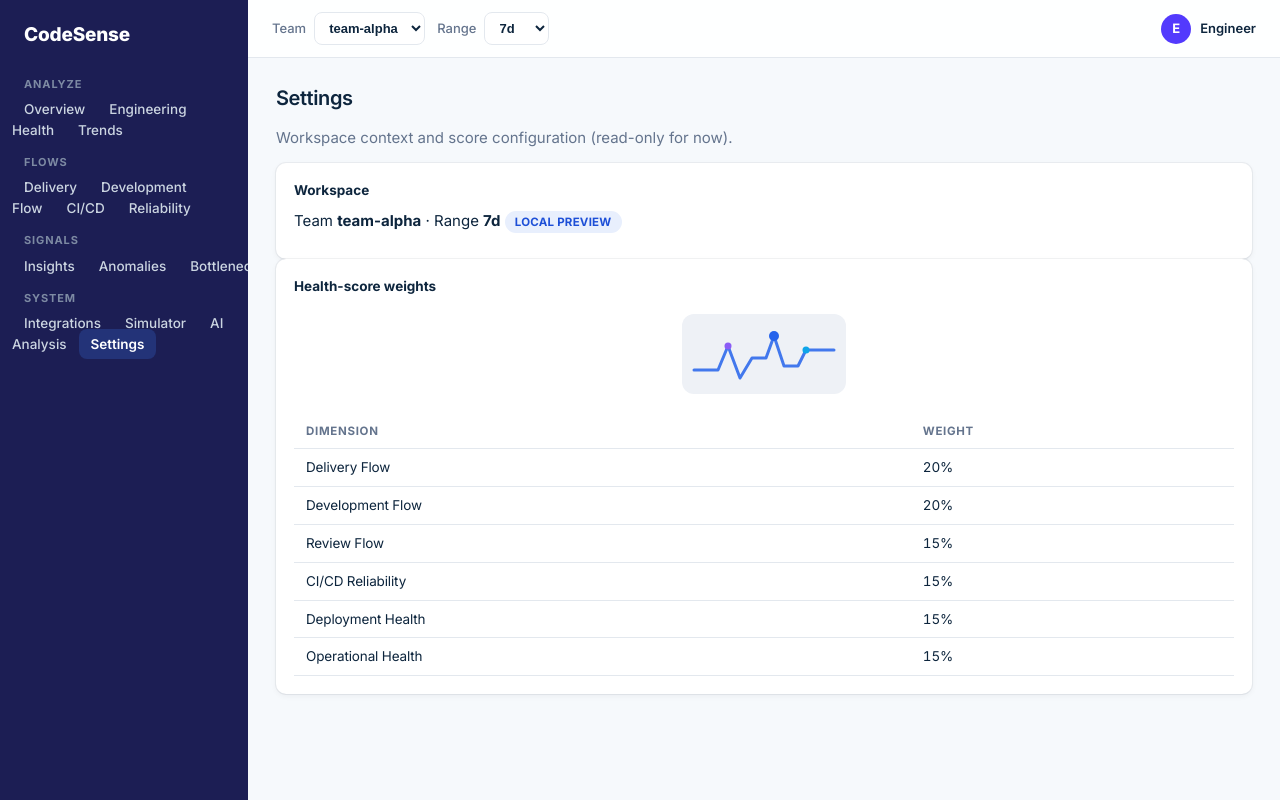
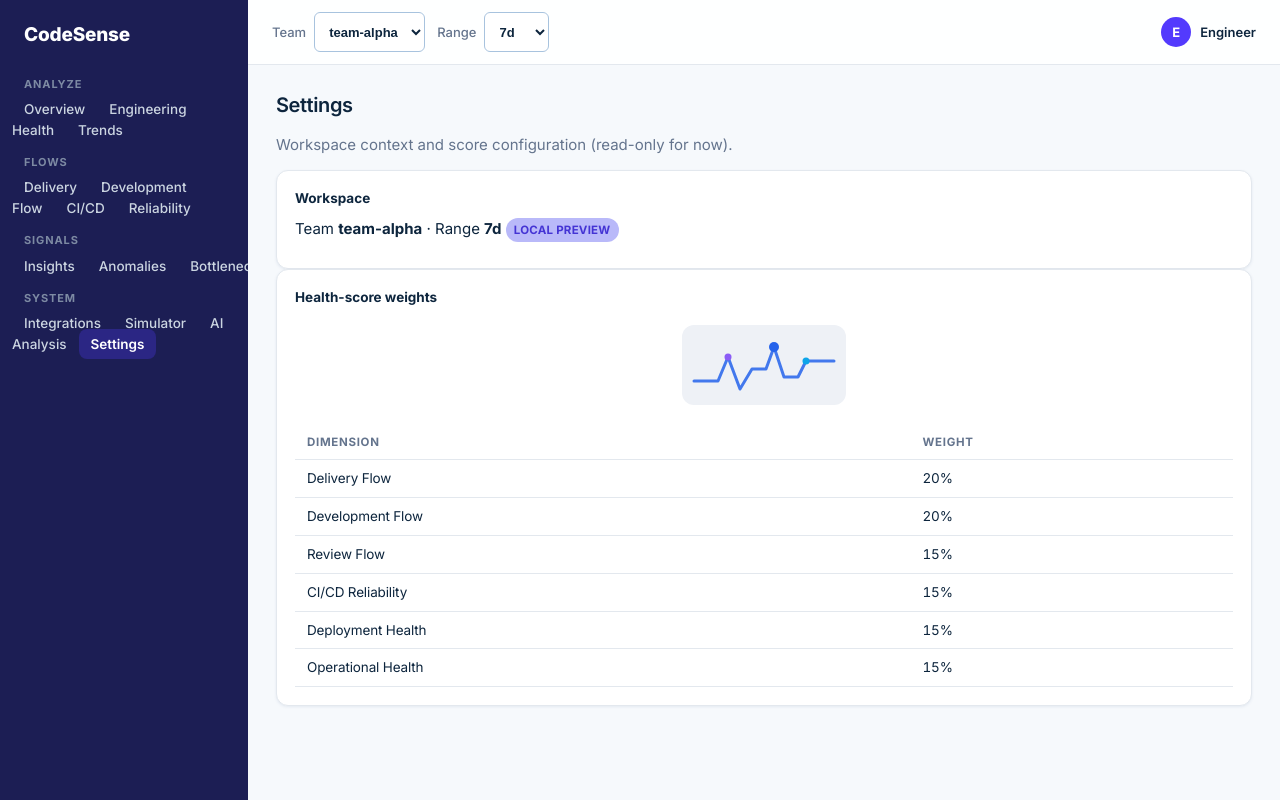
Before and after one commit to Manojkumarw13/codesense, a React (Vite) app in the folder frontend/: page /settings in a window 1280 px wide. Built offline with nearby package versions, Linux system fonts and the light colour scheme.

Commit message:
style(frontend): Stripe phase 2 component system

```diff
--- a/frontend/src/components/charts/ScoreCharts.tsx
+++ b/frontend/src/components/charts/ScoreCharts.tsx
@@ -16,12 +16,12 @@ import {
 import { useReducedMotion } from '../../hooks/useReducedMotion';
 import { dimensionLabel } from '../../types';
 
-const ACCENT = '#2563eb';
-const GRID = '#e6e8ee';
-const TICK = '#64748b';
+const ACCENT = '#533afd';
+const GRID = '#e3e8ee';
+const TICK = '#64748d';
 
 const TOOLTIP_STYLE = {
-  backgroundColor: '#0f172a',
+  backgroundColor: '#0d253d',
   border: 'none',
   borderRadius: 8,
   color: '#e2e8f0',
@@ -78,7 +78,7 @@ export function MiniSpark({ data, height = 64 }: { data: number[]; height?: numb
   );
 }
 
-const DIM_COLORS = ['#2563eb', '#0ea5e9', '#8b5cf6', '#f59e0b', '#ef4444', '#10b981'];
+const DIM_COLORS = ['#533afd', '#665efd', '#0ea5e9', '#ea2261', '#f59e0b', '#10b981'];
 
 export function DimensionBarsChart({ dims }: { dims: Record<string, number> }) {
   const anim = useAnim();
--- a/frontend/src/styles.css
+++ b/frontend/src/styles.css
@@ -18,7 +18,7 @@ body {
 }
 
 /* Tabular numerals wherever numbers compare (Stripe body-tabular). */
-.tnum, .score-hero, .table th, .table td, .dim-value, .rechart {
+.tnum, .score-hero, .table th, .table td, .rechart {
   font-feature-settings: "tnum";
   letter-spacing: -0.01em;
 }
@@ -82,7 +82,7 @@ h2 {
 }
 .nav-link:hover { background: rgba(255, 255, 255, 0.07); color: #fff; }
 .nav-link:active { transform: scale(0.98); }
-.nav-link.active { background: rgba(59, 130, 246, 0.22); color: #fff; font-weight: 600; }
+.nav-link.active { background: rgba(83, 58, 253, 0.28); color: #fff; font-weight: 600; }
 
 .main-col { flex: 1; display: flex; flex-direction: column; min-width: 0; }
 
@@ -110,15 +110,17 @@ h2 {
 }
 .selector select {
   padding: 7px 10px;
-  border-radius: 8px;
-  border: 1px solid var(--line);
+  min-height: 40px;
+  border-radius: var(--radius-sm);
+  border: 1px solid var(--line-input);
   background: var(--panel);
   color: var(--ink);
   font-size: 13px;
   font-weight: 550;
   transition: border-color var(--fast) var(--ease-out), box-shadow var(--fast) var(--ease-out);
 }
-.selector select:hover { border-color: #c9d2e0; }
+.selector select:hover { border-color: var(--accent-soft); }
+.selector select:focus-visible { border-color: var(--accent); }
 
 .user-menu { display: flex; align-items: center; gap: 9px; }
 .avatar {
@@ -152,22 +154,17 @@ h2 {
   margin: 16px 0;
 }
 
-/* Layered shadow depth (Jakub §3), hover darkens — transform untouched. */
+/* Hairline edge + Level-1 lift (Stripe card-feature-light). */
 .card {
   background: var(--panel);
-  border-radius: var(--radius);
+  border: 1px solid var(--line);
+  border-radius: var(--radius-lg);
   padding: 18px;
-  box-shadow:
-    0px 0px 0px 1px rgba(15, 23, 42, 0.05),
-    0px 1px 2px -1px rgba(15, 23, 42, 0.07),
-    0px 2px 6px 0px rgba(15, 23, 42, 0.05);
+  box-shadow: var(--shadow-1);
   transition: box-shadow var(--fast) var(--ease-out);
 }
 .card:hover {
-  box-shadow:
-    0px 0px 0px 1px rgba(15, 23, 42, 0.07),
-    0px 1px 2px -1px rgba(15, 23, 42, 0.08),
-    0px 4px 12px 0px rgba(15, 23, 42, 0.07);
+  box-shadow: var(--shadow-2);
 }
 .card-title { margin: 0 0 10px; font-size: 13.5px; font-weight: 650; }
 .card p { margin: 8px 0; }
@@ -182,17 +179,18 @@ h2 {
   font-variant-numeric: tabular-nums;
 }
 
-/* --- Badges: tinted severity scale, readable contrast --- */
+/* --- Badges: soft-pill tags (Stripe pill-tag-soft), severity tints --- */
 .badge {
   display: inline-block;
-  padding: 3px 10px;
-  border-radius: 999px;
+  padding: 4px 8px;
+  border-radius: var(--radius-pill);
   font-size: 11.5px;
   font-weight: 650;
   letter-spacing: 0.02em;
-  background: var(--info-bg);
-  color: var(--info-ink);
+  background: var(--accent-tint);
+  color: var(--accent-ink);
   text-transform: uppercase;
+  white-space: nowrap;
 }
 .badge-ok { background: var(--ok-bg); color: var(--ok-ink); }
 .badge-bad, .badge-critical, .badge-high { background: var(--bad-bg); color: var(--bad-ink); }
@@ -202,19 +200,27 @@ h2 {
 /* --- Buttons: press-scale tactile feedback (Emil tip #1) --- */
 .btn {
   appearance: none;
-  padding: 8px 18px;
-  border-radius: 8px;
+  padding: 8px 16px;
+  min-height: 40px;
+  border-radius: var(--radius-pill);
   border: 1px solid transparent;
   background: var(--accent);
   color: #fff;
-  font-size: 13.5px;
+  font-size: 14px;
   font-weight: 600;
   cursor: pointer;
   transition: background-color var(--fast) var(--ease-out), transform 120ms var(--ease-out);
 }
-.btn:hover { background: var(--accent-ink); }
-.btn:active { transform: scale(0.97); }
+.btn:hover { background: var(--accent-deep); }
+.btn:active { background: var(--accent-press); transform: scale(0.97); }
 .btn:disabled { opacity: 0.65; cursor: wait; }
+.btn-secondary {
+  background: var(--panel);
+  color: var(--accent);
+  border-color: var(--accent);
+}
+.btn-secondary:hover { background: var(--accent-tint); }
+.btn-sm { padding: 6px 14px; min-height: 36px; font-size: 13px; }
 
 /* Rare blocking request only: determinate-feeling progress indicator. */
 .spinner {
@@ -254,23 +260,6 @@ h2 {
 .list.cards > li > .card { margin: 0; }
 .state { padding: 26px 12px; color: var(--muted); text-align: center; font-size: 13.5px; }
 .state.error { color: var(--bad-ink); }
-
-/* --- Charts (static data ink, tabular numerals) --- */
-.chart { max-width: 100%; height: auto; display: block; }
-.trend-line { stroke: var(--accent); }
-.trend-dot { fill: var(--accent); }
-.dim-bars { display: flex; flex-direction: column; gap: 9px; margin-top: 6px; }
-.dim-row {
-  display: grid;
-  grid-template-columns: 148px 1fr 46px;
-  gap: 10px;
-  align-items: center;
-  font-size: 13px;
-}
-.dim-label { color: var(--muted); font-weight: 500; }
-.dim-track { background: #edf0f5; border-radius: 6px; height: 8px; overflow: hidden; }
-.dim-fill { background: var(--accent); height: 100%; border-radius: 6px; }
-.dim-value { text-align: right; font-variant-numeric: tabular-nums; font-weight: 600; }
 
 /* --- Evidence disclosure: instant toggle, code-block body --- */
 .evidence { margin-top: 10px; font-size: 13px; }
```
Also changed, not shown: 1 other file (tests, documents, lock files or other folders).
